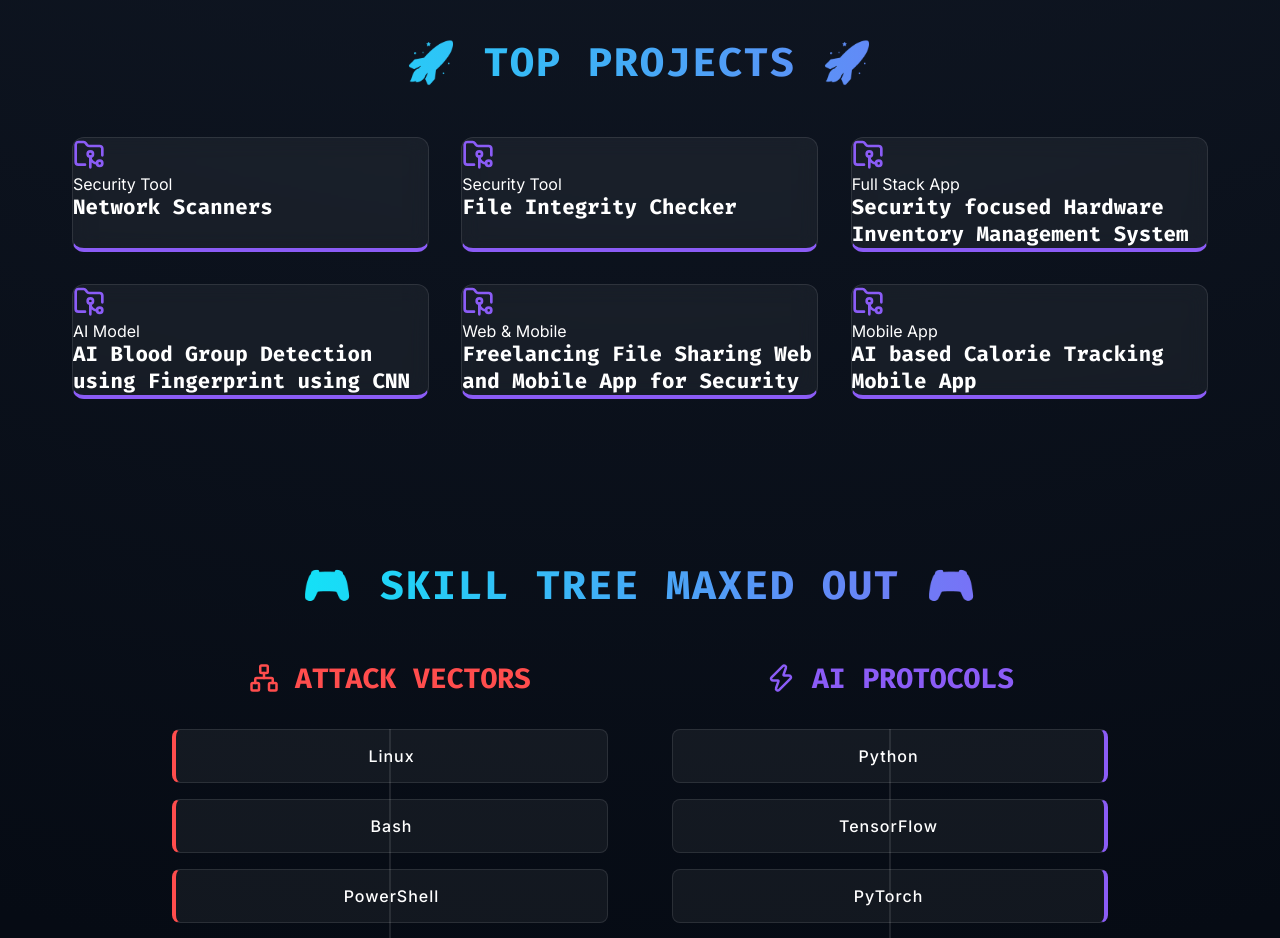
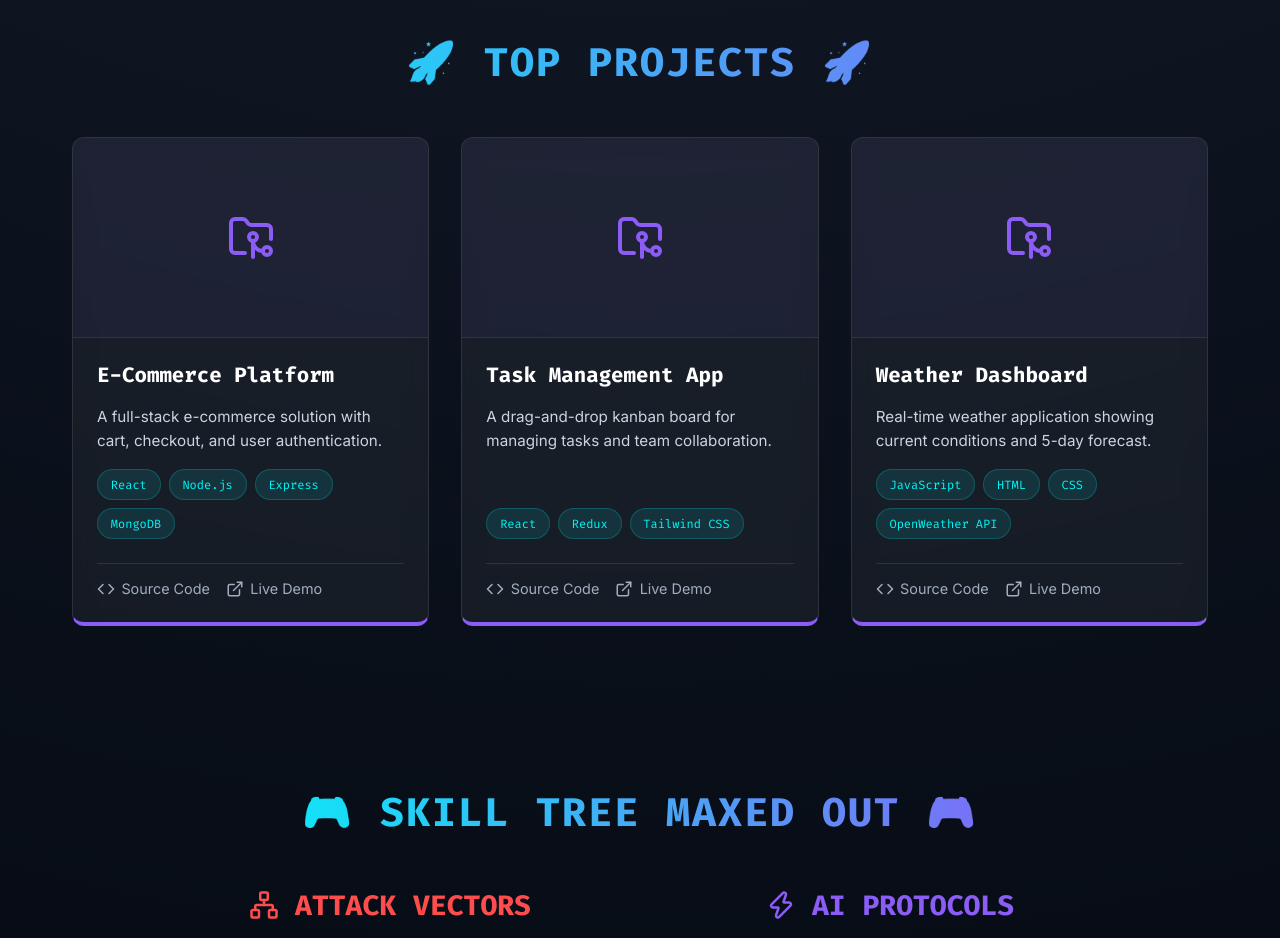
Before and after one commit to hassan-635/Portfolio, a React (Vite) app in the folder frontend/: page / in a window 1280 px wide. Shown: the part 1520-2458 px from the top of the page. Built offline with nearby package versions, Linux system fonts and the light colour scheme.

Commit message:
updated projects

```diff
--- a/frontend/src/components/Projects.jsx
+++ b/frontend/src/components/Projects.jsx
@@ -1,18 +1,36 @@
 import React from 'react';
 import { motion } from 'framer-motion';
-import { FolderGit2 } from 'lucide-react';
+import { FolderGit2, Code, ExternalLink } from 'lucide-react';
 import './Projects.css';
 
-const projectsList = [
-  { id: 1, title: 'Network Scanners', type: 'Security Tool' },
-  { id: 2, title: 'File Integrity Checker', type: 'Security Tool' },
-  { id: 3, title: 'Security focused Hardware Inventory Management System', type: 'Full Stack App' },
-  { id: 4, title: 'AI Blood Group Detection using Fingerprint using CNN', type: 'AI Model' },
-  { id: 5, title: 'Freelancing File Sharing Web and Mobile App for Security', type: 'Web & Mobile' },
-  { id: 6, title: 'AI based Calorie Tracking Mobile App', type: 'Mobile App' }
-];
+const Projects = () => {
+  const projectsList = [
+    {
+      id: 1,
+      title: "E-Commerce Platform",
+      description: "A full-stack e-commerce solution with cart, checkout, and user authentication.",
+      technologies: ["React", "Node.js", "Express", "MongoDB"],
+      github_url: "https://github.com",
+      live_url: "https://example.com"
+    },
+    {
+      id: 2,
+      title: "Task Management App",
+      description: "A drag-and-drop kanban board for managing tasks and team collaboration.",
+      technologies: ["React", "Redux", "Tailwind CSS"],
+      github_url: "https://github.com",
+      live_url: "https://example.com"
+    },
+    {
+      id: 3,
+      title: "Weather Dashboard",
+      description: "Real-time weather application showing current conditions and 5-day forecast.",
+      technologies: ["JavaScript", "HTML", "CSS", "OpenWeather API"],
+      github_url: "https://github.com",
+      live_url: "https://example.com"
+    }
+  ];
 
-const Projects = () => {
   return (
     <section className="projects-section">
       <motion.h2
@@ -29,19 +47,46 @@ const Projects = () => {
         {projectsList.map((project, index) => (
           <motion.div
             key={project.id}
-            initial={{ opacity: 0, scale: 0.5, y: 100, rotateY: 90 }}
-            whileInView={{ opacity: 1, scale: 1, y: 0, rotateY: 0 }}
-            viewport={{ once: false, amount: 0.3 }}
-            transition={{ delay: index * 0.1, duration: 0.8, type: "spring", bounce: 0.5 }}
-            whileHover={{ scale: 1.05, translateY: -10, rotateZ: index % 2 === 0 ? 2 : -2 }}
-            className="project-card glass-panel"
+            initial={{ opacity: 0, y: 50 }}
+            whileInView={{ opacity: 1, y: 0 }}
+            viewport={{ once: false, amount: 0.2 }}
+            transition={{ delay: index * 0.1, duration: 0.5 }}
+            className="project-card"
           >
-            <div className="project-icon">
-              <FolderGit2 size={32} color="var(--accent-purple)" />
+            <div className="project-image-container">
+              {project.image_url ? (
+                <img src={project.image_url} alt={project.title} className="project-image" />
+              ) : (
+                <div className="project-image-placeholder">
+                  <FolderGit2 size={48} color="var(--accent-purple)" />
+                </div>
+              )}
             </div>
-            <div className="project-info">
-              <span className="project-type">{project.type}</span>
+
+            <div className="project-content">
               <h3 className="project-title">{project.title}</h3>
+              <p className="project-description">{project.description}</p>
+
+              {project.technologies && project.technologies.length > 0 && (
+                <div className="project-tech">
+                  {project.technologies.map((tech, i) => (
+                    <span key={i} className="tech-tag">{tech}</span>
+                  ))}
+                </div>
+              )}
+
+              <div className="project-links">
+                {project.github_url && (
+                  <a href={project.github_url} target="_blank" rel="noopener noreferrer" className="project-link">
+                    <Code size={18} /> Source Code
+                  </a>
+                )}
+                {project.live_url && (
+                  <a href={project.live_url} target="_blank" rel="noopener noreferrer" className="project-link">
+                    <ExternalLink size={18} /> Live Demo
+                  </a>
+                )}
+              </div>
             </div>
             <div className="project-hover-effect"></div>
           </motion.div>
```
